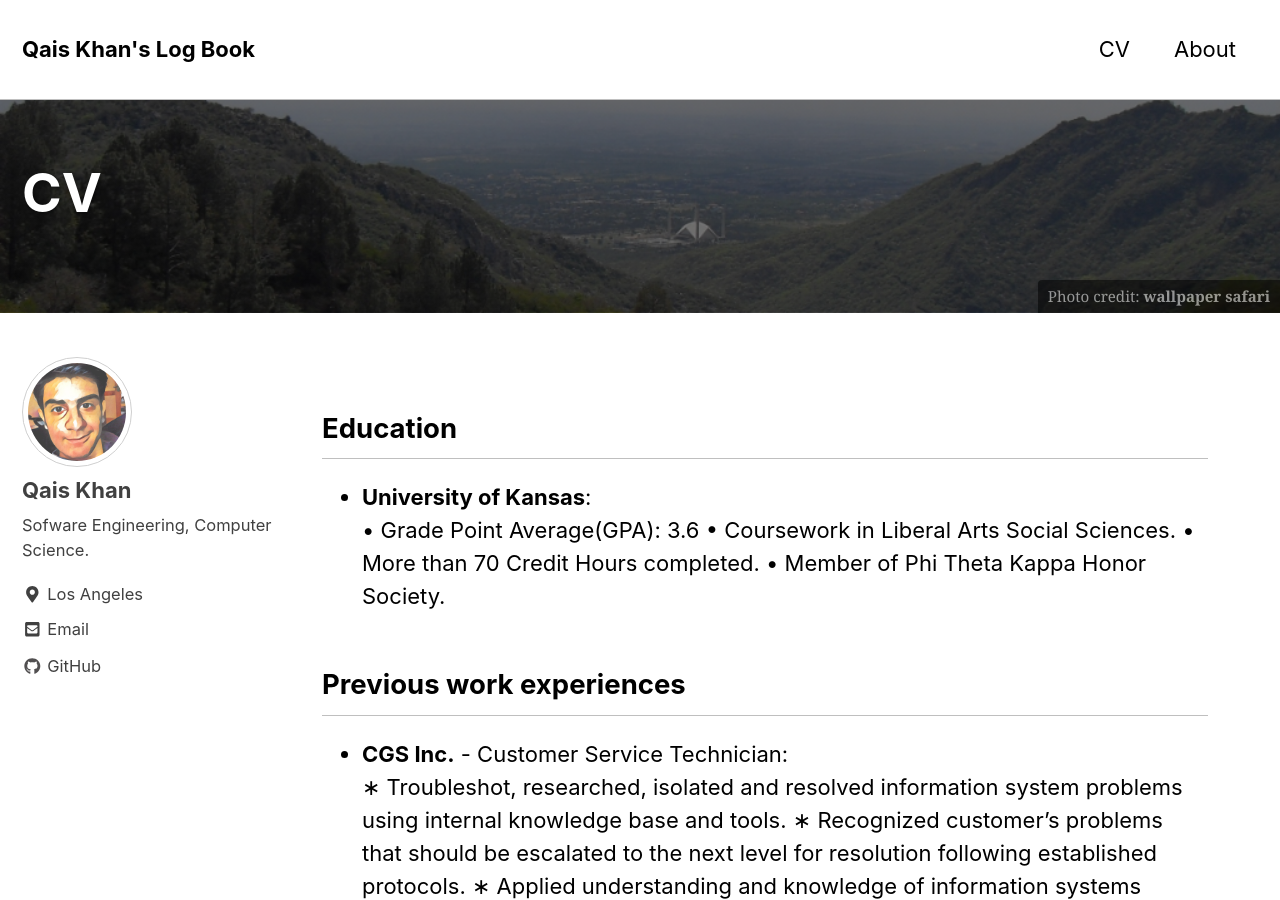
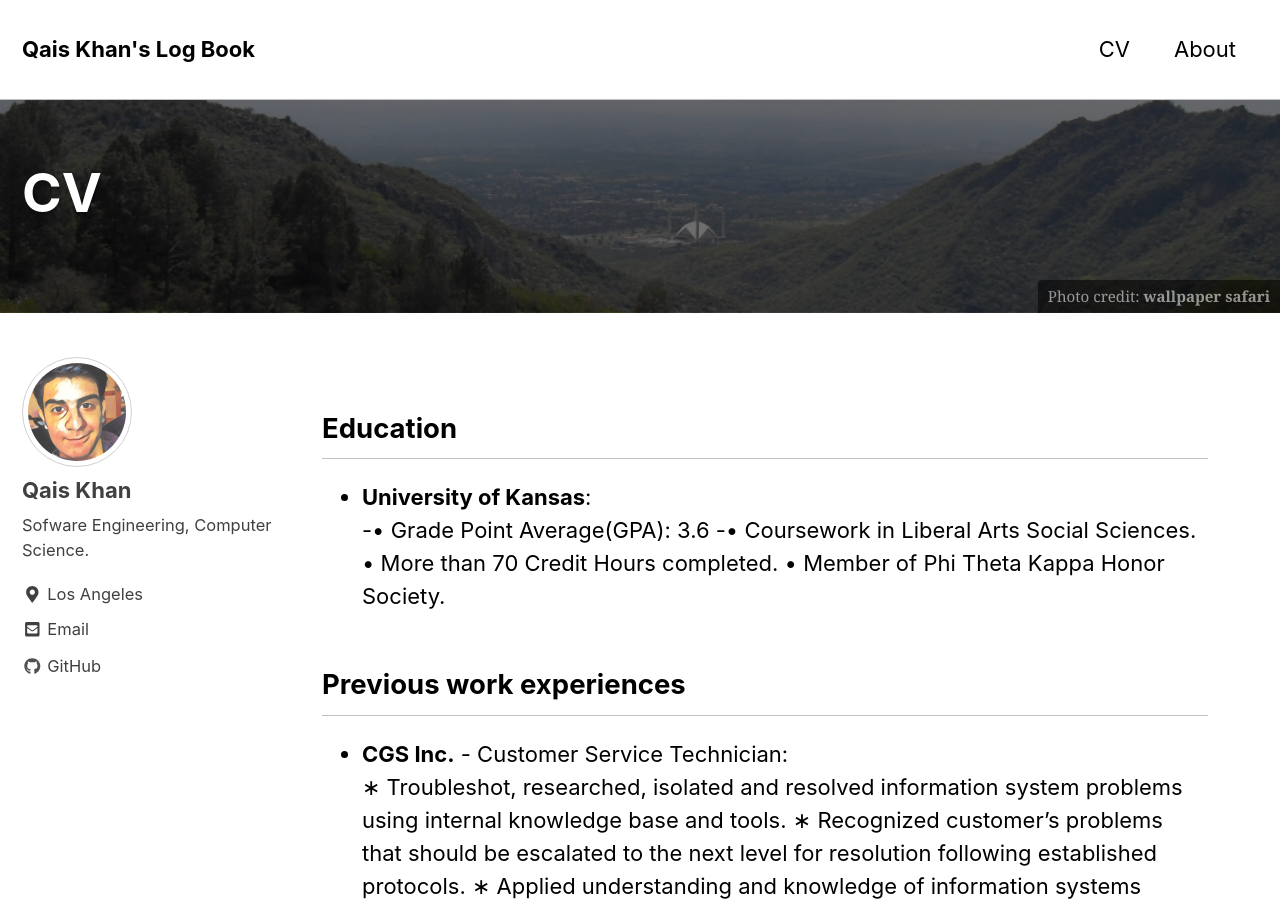
Before and after one commit to goharzeb/goharzeb.github.io, a Jekyll site: the page built from _pages/cv.md, in a window 1280 px wide and 900 px high. Built offline with Jekyll 4.4.1, drawn with Linux system fonts in a browser that asks for light colours; nearby versions of some CDN libraries.

Commit message:
Update cv.md

```diff
--- a/_pages/cv.md
+++ b/_pages/cv.md
@@ -12,8 +12,8 @@ header:
 ## Education
 
 - **University of Kansas**:
-• Grade Point Average(GPA): 3.6
-• Coursework in Liberal Arts Social Sciences.
+-• Grade Point Average(GPA): 3.6
+-• Coursework in Liberal Arts Social Sciences.
 • More than 70 Credit Hours completed.
 • Member of Phi Theta Kappa Honor Society.
 
```
